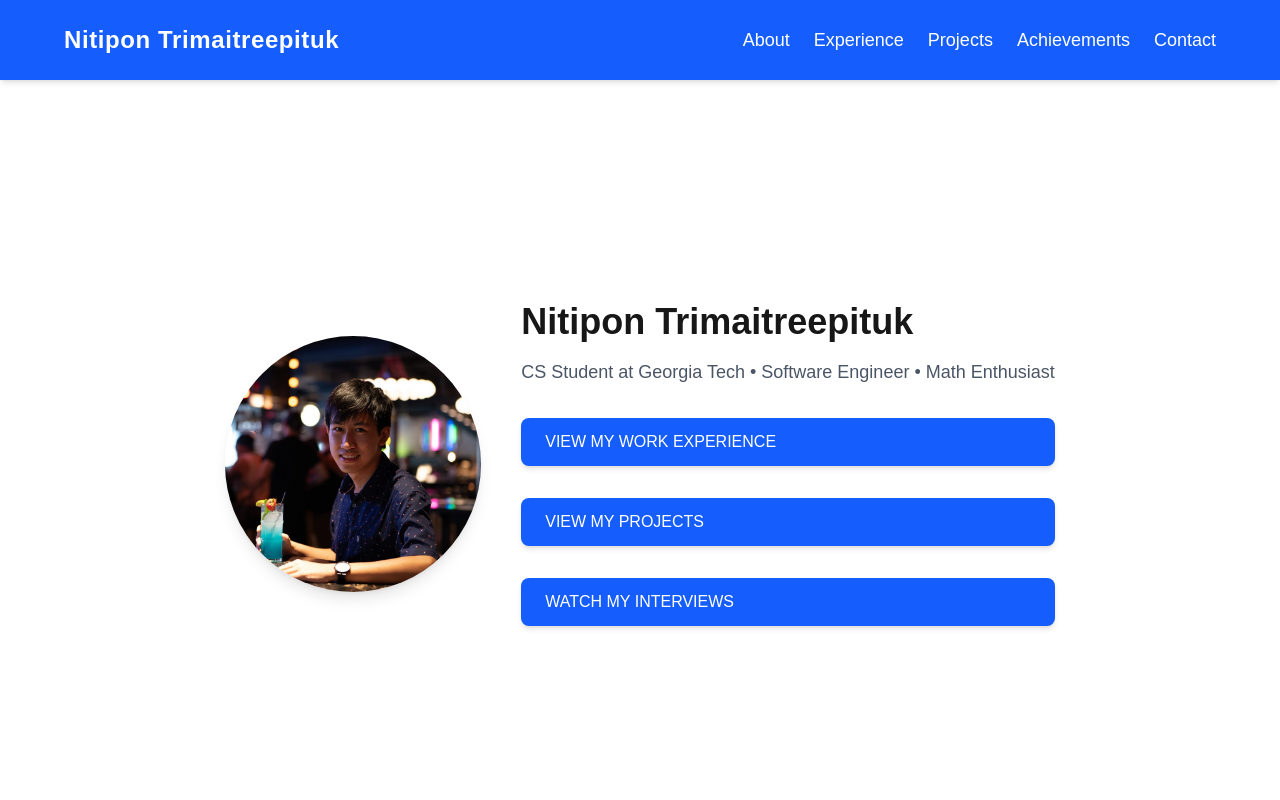
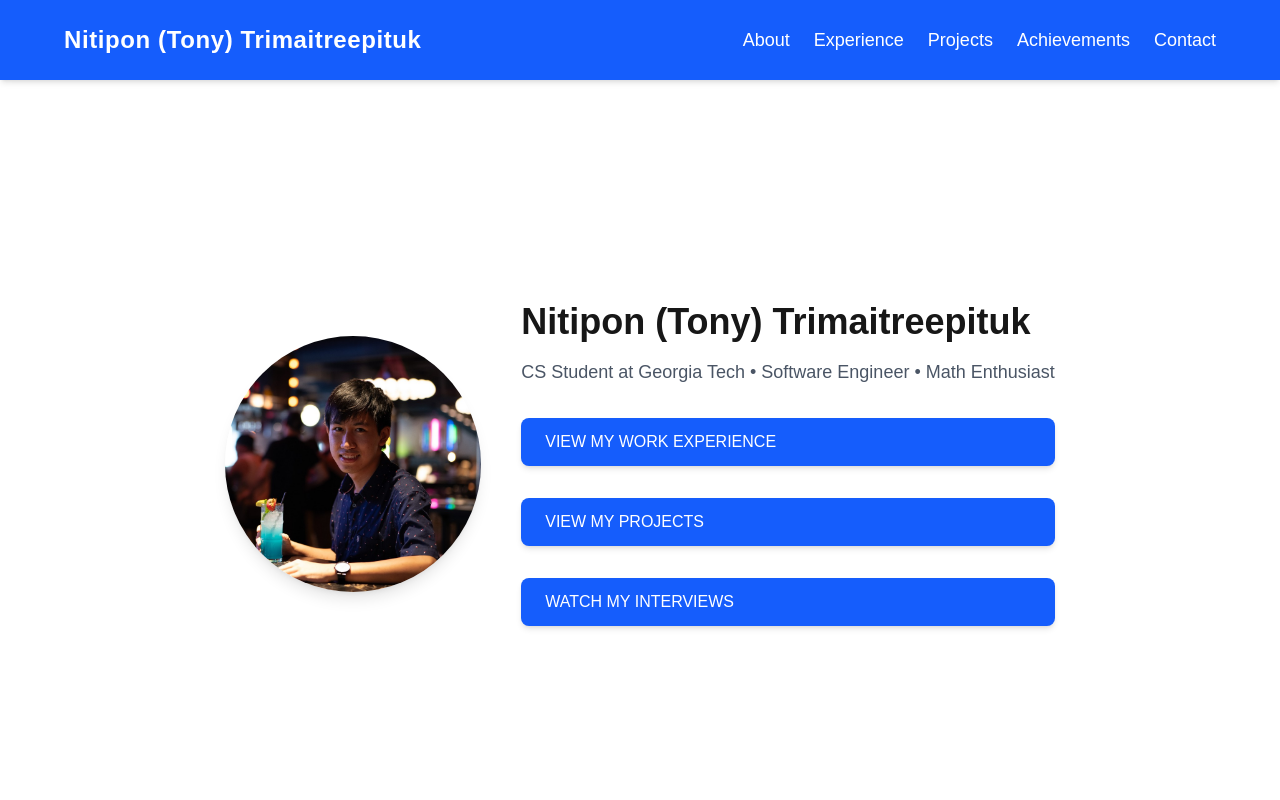
Before and after one commit to nitipon-ton/nitipon-portfolio, a Next.js app: page / in a window 1280 px wide. Shown: the top 800 px of the page. Built offline with nearby package versions, Linux system fonts and the light colour scheme.

Commit message:
Add Tony

```diff
--- a/app/components/Header.tsx
+++ b/app/components/Header.tsx
@@ -3,7 +3,7 @@
     <header className="w-full py-6 px-8 bg-blue-600 text-white fixed top-0 left-0 z-50 shadow-md">
       <div className="max-w-6xl mx-auto flex justify-between items-center">
         <div className="text-2xl font-bold tracking-wide">
-          Nitipon Trimaitreepituk
+          Nitipon (Tony) Trimaitreepituk
         </div>
 
         <nav className="flex gap-6 text-lg">
--- a/app/components/Hero.tsx
+++ b/app/components/Hero.tsx
@@ -15,7 +15,7 @@
 
       {/* Text */}
       <div className="max-w-xl flex flex-col gap-4">
-        <h1 className="text-4xl font-bold">Nitipon Trimaitreepituk</h1>
+        <h1 className="text-4xl font-bold">Nitipon (Tony) Trimaitreepituk</h1>
         <p className="text-lg text-gray-600">
           CS Student at Georgia Tech • Software Engineer • Math Enthusiast
         </p>
```
